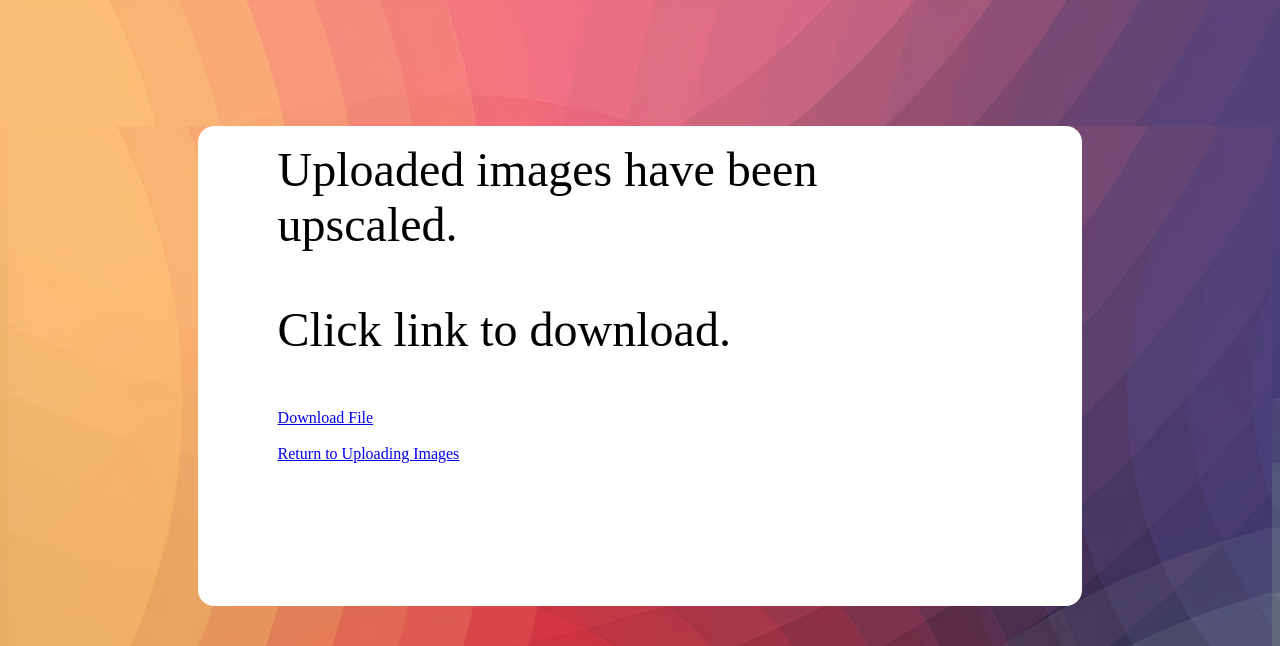
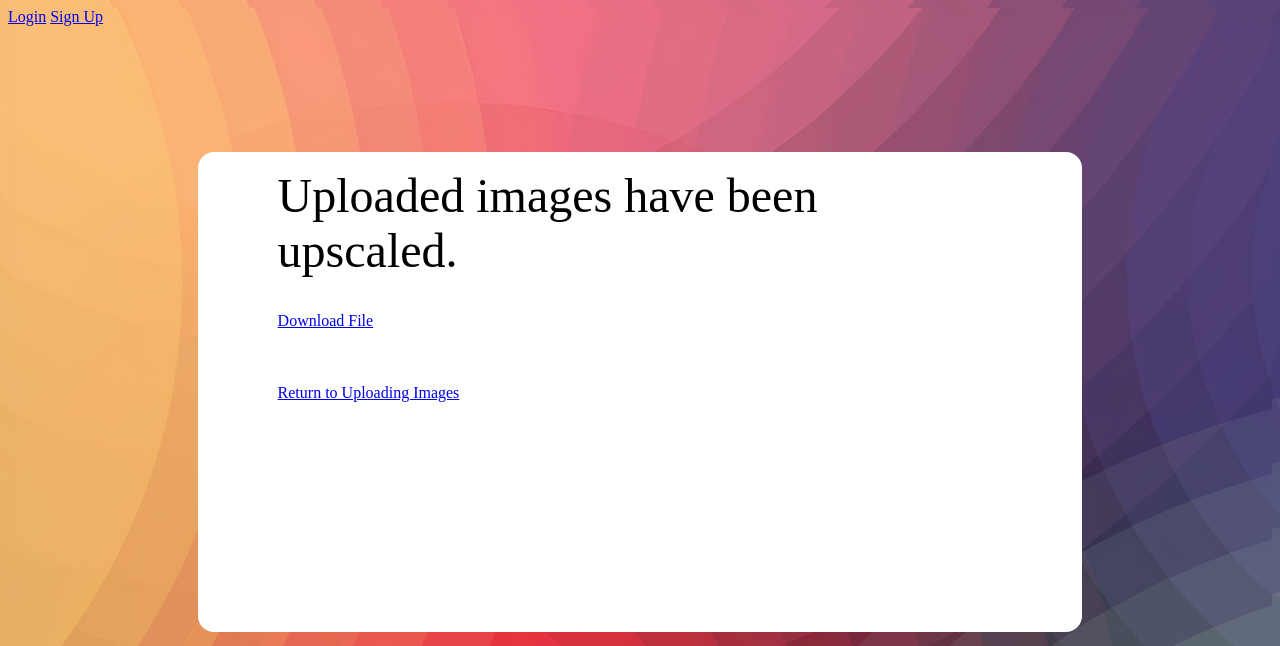
Before and after one commit to Anunnaki20/upscaler_website, a Django app: template templates/download.html in a window 1280 px wide. Shown: the top 646 px of the page. Run offline with Django 3.2, Linux system fonts and the light colour scheme; the template is opened without the code that fills it, so the values that code supplies are empty.

Commit message:
Changed download stuff and added response

```diff
--- a/home/urls.py
+++ b/home/urls.py
@@ -6,13 +6,14 @@ from . import views
 
 
 urlpatterns = [
-    path('', views.loginPage, name='login'),        # Login is the default page
+    path('login/', views.loginPage, name='login'),        # Login is the default page
      path('signup/', views.signupPage, name='signup'),
      path('clean/', views.cleanDirectories, name='cleanDirectories'),
      path("upload/", views.upload, name="upload"),
-     path("download/", views.download_file, name="download_file"),
+     path("download/", views.download, name="download"),
      path("download//", views.download_file, name="download_file"),
      path("test/", views.test_connection),
+     path("get/", views.getUpscaled, name="getUpscaled"),
     #  path("download/", views.download, name="download"),
 ]
 
--- a/templates/download.html
+++ b/templates/download.html
@@ -5,12 +5,13 @@
 <html>
     <p><font size="18">Uploaded images have been upscaled.</font></p>
     <br>
-    <p><font size="12">Click link to download.</font></p>
+    <!-- <p2><font size="12">Click link to download.</font></p2>
+    <br> -->
+
+    <a href="{% url 'download_file' %}">Download File</a> <!--filename='./images/upscaledImages/56364398.png'-->
+
     <br>
     <br>
-
-    <a href="{% url 'download_file' filename='56364398.png' %}">Download File</a> <!--='./images/upscaledImages/56364398.png'-->
-
     <br>
     <br>
     <a class="btn btn-dark my-4" href="/upload">Return to Uploading Images</a>
--- a/templates/index.html
+++ b/templates/index.html
@@ -10,6 +10,10 @@
     </head>
 
     <body>
+        <div class="col-md-12 bg-light text-right">
+            <a href="/login" class="btn btn-dark my-4 float-right" role="button">Login</a>
+            <a href="/signup" class="btn btn-dark my-4" role="button">Sign Up</a>
+        </div>
         <div class="login_signup_bg">
             <div class="login_signup">
                 {% block content %}
--- a/templates/login.html
+++ b/templates/login.html
@@ -7,13 +7,13 @@
         <form method="POST" action="">
             {% csrf_token %}
             {{ form.as_p }}
-            <!-- <label>Username:</label>
+            <label>Username:</label>
             <input type="text" value="username" placeholder="Enter Username"/>
             <label>Email Address:</label>
             <input type="text" value="email" placeholder="Enter Email Address"/>
             <label>Password:</label>
-            <input type="text" value="password" placeholder="Enter Password"/> -->
-            <button class="btn btn-primary" type="submit">Register</button>
+            <input type="text" value="password" placeholder="Enter Password"/>
+            <button class="btn btn-primary" type="submit">Login</button>
         </form>
 
 {% endblock %}
```
Also changed, not shown: home/views.py (+54 -10 lines), templates/testing.html (added, +17 -0 lines).
